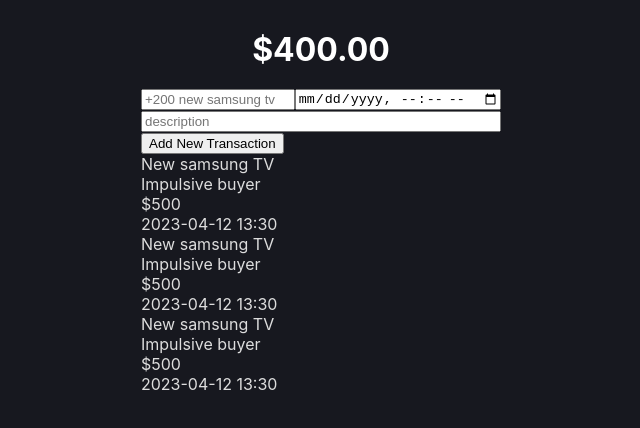
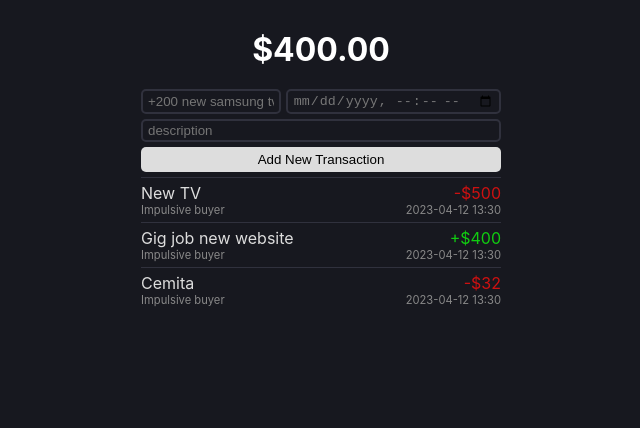
Before and after one commit to Chrisawgey/money-tracker, a React (Create React App) app: page / in a window 1280 px wide. Shown: the top 428 px of the page, without its empty margins (319-959 px from the left). Built offline with nearby package versions, Linux system fonts and the light colour scheme.

Commit message:
css stuff

```diff
--- a/src/App.css
+++ b/src/App.css
@@ -19,7 +19,57 @@
 }
 form input{
   width: 100%;
+  background-color: transparent;
+  color: #ddd;
+  border: 2px solid #30313d;
+  padding: 2px 5px;
+  border-radius: 5px;
+}
+form input[type="datetime-local"]{
+  color: #777;
 }
 form div.basic{
   display: flex;
+  gap: 5px;
+  margin-bottom: 5px;
 }
+form button{
+  width: 100%;
+  margin-top: 5px;
+  border:0;
+  border-radius: 5px;
+  padding: 5px;
+  background-color: #ddd;
+}
+  div.transactions{
+    margin-top: 5px;
+  }
+  div.transaction{
+    display: flex;
+    padding: 5px 0;
+    justify-content: space-between;
+    border-top: 1px solid #30313d;
+  }
+  div.trasaction:first-child{
+    border-top:0;
+  }
+  div.transaction div.name{
+    font-size: 1rem;
+  }
+  div.transaction div.description{
+    font-size: .7rem;
+    color: #888;
+  }
+  div.right{
+    text-align: right;
+  }
+  div.price.green{
+    color: #1c1;
+  }
+  div.price.rojo{
+    color: #c11;
+  }
+  div.transaction div.datetime{
+    font-size: .7rem;
+    color: #888;
+  }
--- a/src/App.js
+++ b/src/App.js
@@ -19,30 +19,33 @@
         <div className="transactions">
           <div className="transaction">
             <div className="left">
-              <div className="name">New samsung TV</div>
+              <div className="name">New TV</div>
               <div className="description">Impulsive buyer</div>
             </div>
-            <div className="right"></div>
-              <div className="price">$500</div>
-              <div className="datetime">2023-04-12 13:30</div>
+            <div className="right">
+              <div className="price rojo">-$500</div>
+               <div className="datetime">2023-04-12 13:30</div>
+               </div>
           </div>
           <div className="transaction">
             <div className="left">
-              <div className="name">New samsung TV</div>
+              <div className="name">Gig job new website</div>
               <div className="description">Impulsive buyer</div>
             </div>
-            <div className="right"></div>
-              <div className="price">$500</div>
+            <div className="right">
+              <div className="price green">+$400</div>
               <div className="datetime">2023-04-12 13:30</div>
+              </div>
           </div>
           <div className="transaction">
             <div className="left">
-              <div className="name">New samsung TV</div>
+              <div className="name">Cemita</div>
               <div className="description">Impulsive buyer</div>
             </div>
-            <div className="right"></div>
-              <div className="price">$500</div>
-              <div className="datetime">2023-04-12 13:30</div>
+            <div className="right">
+              <div className="price rojo"> -$32 </div>
+              <div className="datetime"> 2023-04-12 13:30 </div>
+              </div>
           </div>
         </div>
     </main>
```
